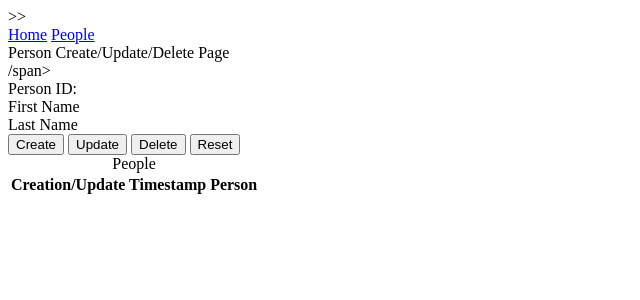
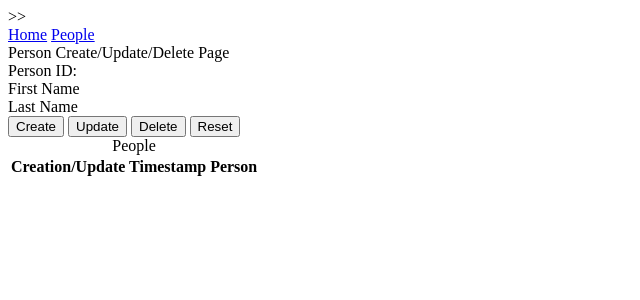
Before and after one commit to NeverdieNSK/R4, a Python web app: template templates/people.html in a window 1280 px wide. Shown: the top 300 px of the page, without its empty margins (0-640 px from the left). Run offline with Jinja, Linux system fonts and the light colour scheme; the template is opened without the code that fills it, so the values that code supplies are empty.

Commit message:
fix (span)

```diff
--- a/templates/parent.html
+++ b/templates/parent.html
@@ -17,7 +17,7 @@
 <span class="page_name">
 <div>{% block page_name%}{% endblock %}</div>
 </span>
-<span class="spacer">/span>
+<span class="spacer"></span>
 </div>
 {% block body %}
 {% endblock %}
```
